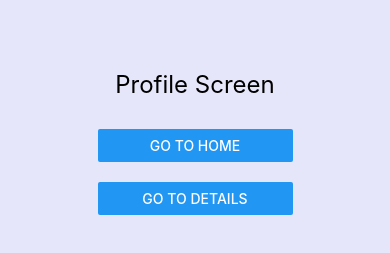
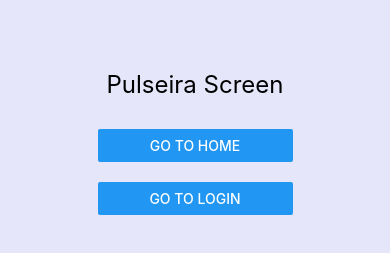
Before and after one commit to Eduardo-Hos/Teste-Soema, a React Native app: screen /Pulseira in a window 390 px wide. Shown: the part 307-560 px from the top of the page. Built offline with nearby package versions, Linux system fonts and the light colour scheme.

Commit message:
terceiro commit

```diff
--- a/App.js
+++ b/App.js
@@ -2,7 +2,7 @@
  import { NavigationContainer } from '@react-navigation/native';
  import { createStackNavigator } from '@react-navigation/stack';
  import HomeScreen from './src/components/HomeScreen';
- import DetailsScreen from './src/components/DetailsScreen';
+ import LoginScreen from './src/components/LoginScreen';
  import PulseiraScreen from './src/components/PulseiraScreen';
 
  const Stack = createStackNavigator();
@@ -12,7 +12,7 @@
      <NavigationContainer>
        <Stack.Navigator initialRouteName="Home">
          <Stack.Screen name="Home" component={HomeScreen} />
-         <Stack.Screen name="Details" component={DetailsScreen} />
+         <Stack.Screen name="Login" component={LoginScreen} />
          <Stack.Screen name="Pulseira" component={PulseiraScreen} />
        </Stack.Navigator>
      </NavigationContainer>
--- a/src/components/HomeScreen.js
+++ b/src/components/HomeScreen.js
@@ -10,8 +10,8 @@ export default function HomeScreen({ navigation }) {
       <Text style={styles.title}>Home Screen</Text>
       <View style={styles.buttonContainer}>
         <Button
-          title="Go to Details"
-          onPress={() => navigation.navigate('Details')}
+          title="Go to Login"
+          onPress={() => navigation.navigate('Login')}
         />
       </View>
       <View style={styles.buttonContainer}>
--- a/src/components/DetailsScreen.js
+++ b/src/components/LoginScreen.js
@@ -3,10 +3,10 @@ import { View, Text, Button, StyleSheet, Dimensions } from 'react-native';
 
 const windowWidth = Dimensions.get('window').width;
 
-export default function DetailsScreen({ navigation }) {
+export default function LoginScreen({ navigation }) {
   return (
     <View style={styles.container}>
-      <Text style={styles.title}>Details Screen</Text>
+      <Text style={styles.title}>Login Screen</Text>
       <View style={styles.buttonContainer}>
         <Button
           title="Go to Home"
--- a/src/components/PulseiraScreen.js
+++ b/src/components/PulseiraScreen.js
@@ -3,10 +3,10 @@ import React from 'react';
 
  const windowWidth = Dimensions.get('window').width;
 
- export default function ProfileScreen({ navigation }) {
+ export default function PulseiraScreen({ navigation }) {
    return (
      <View style={styles.container}>
-       <Text style={styles.title}>Profile Screen</Text>
+       <Text style={styles.title}>Pulseira Screen</Text>
       <View style={styles.buttonContainer}>
         <Button
           title="Go to Home"
@@ -15,8 +15,8 @@ import React from 'react';
       </View>
       <View style={styles.buttonContainer}>
         <Button
-          title="Go to Details"
-          onPress={() => navigation.navigate('Details')}
+          title="Go to Login"
+          onPress={() => navigation.navigate('Login')}
         />
       </View>
     </View>
```
